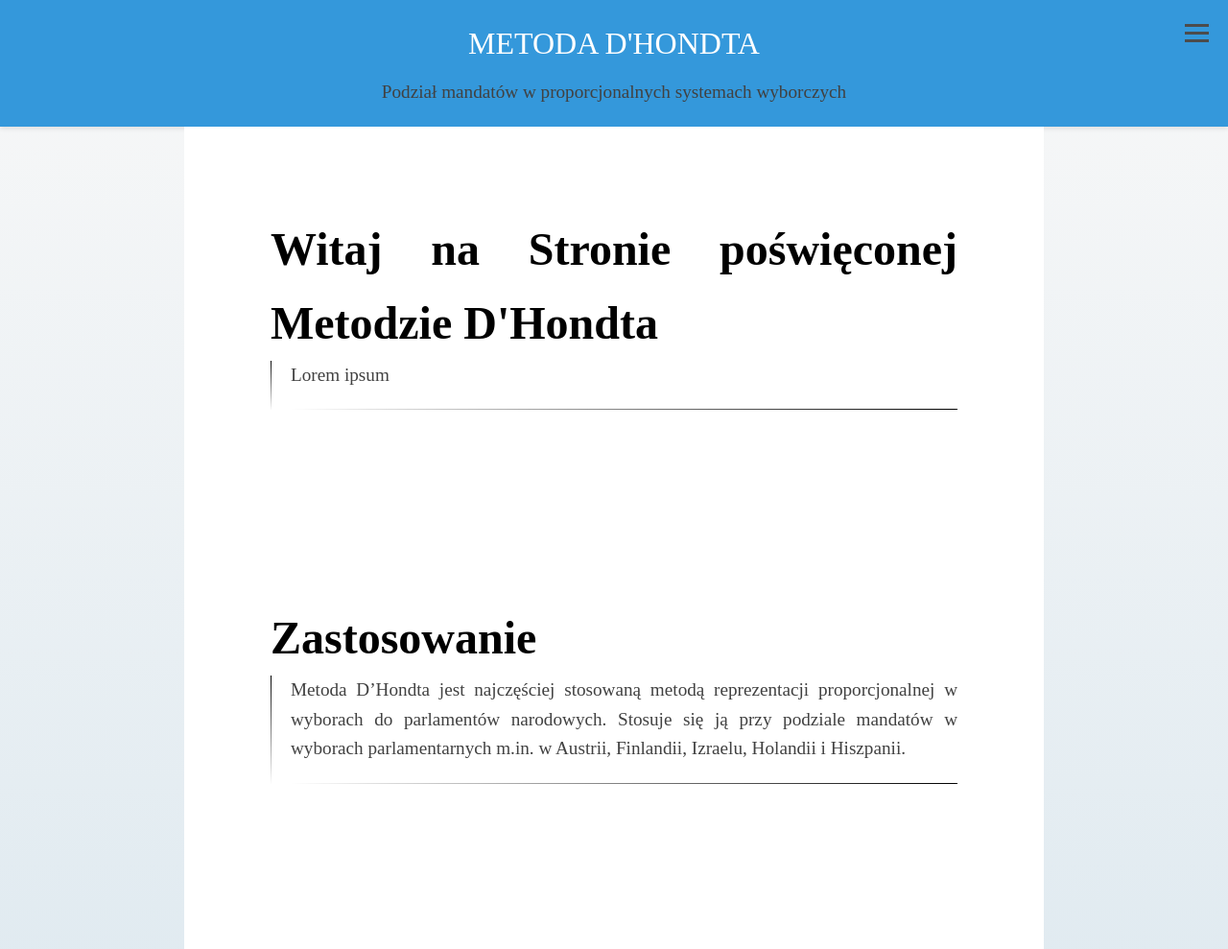
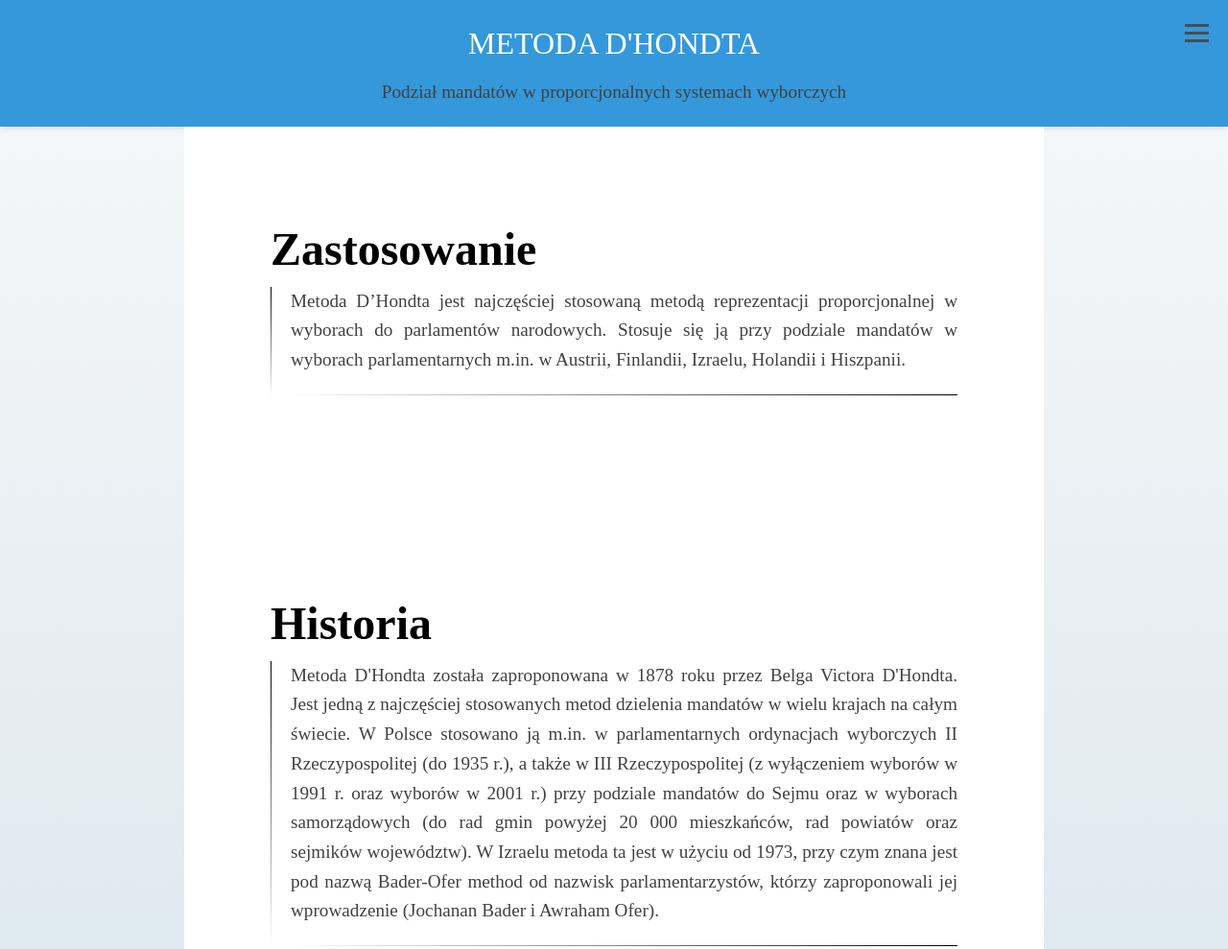
Before and after one commit to Vandal166/Vandal166.github.io, a plain HTML site: page index.html in a window 1280 px wide. Shown: the top 989 px of the page at 96% size. Drawn offline with Linux system fonts and the light colour scheme.

Commit message:
Update index.html

```diff
--- a/index.html
+++ b/index.html
@@ -27,7 +27,6 @@
     <!-- Nawigacja -->
     <nav>
         <ul>
-            <li><a href="#glowna">Strona Główna</a></li>
             <li><a href="#zastosowanie">Zastosowanie</a></li>
             <li><a href="#historia">Historia</a></li>
             <li><a href="#jak-dziala">Jak działa</a></li>
@@ -37,16 +36,6 @@
     </nav>
 
     <!-- Treść Strony -->
-    <div id="glowna"></div><!--Odnosnik do sekcji-->
-    <section class="fade-in">
-        <h2>Witaj na Stronie poświęconej Metodzie D'Hondta</h2>
-        <div class="article-content">
-        <p>Lorem ipsum </p>
-        <hr>
-        </div>
-
-    </section>
-
     <!-- Zastosowanie -->
     <div id="zastosowanie"></div>
     <section class="fade-in">
```
